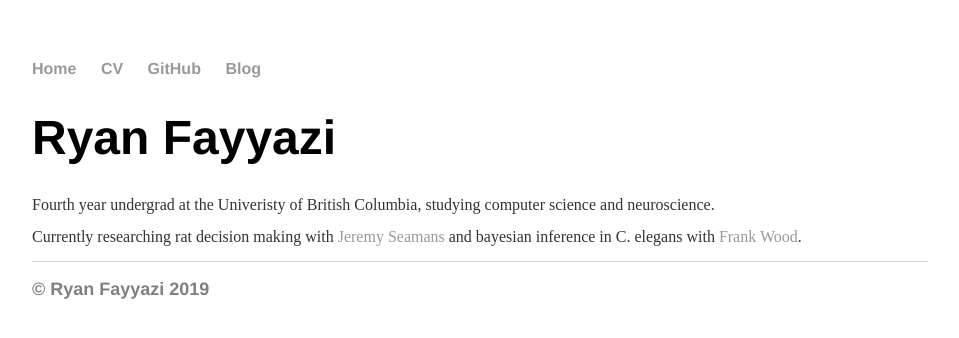
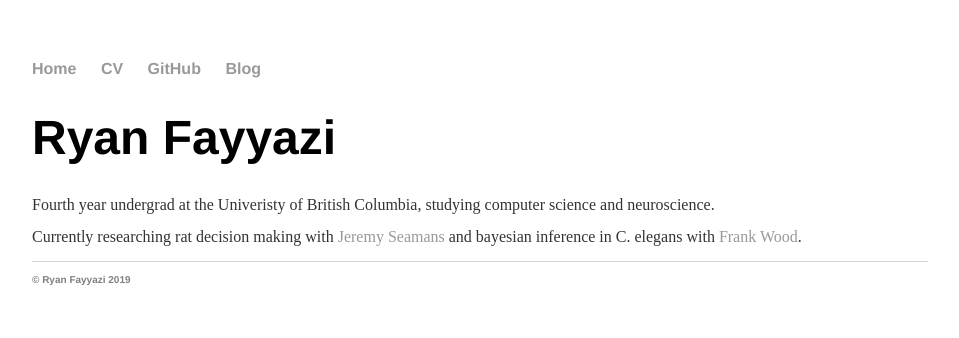
Before and after one commit to rfayyazi/rfayyazi.github.io, a Jekyll site: the page built from index.html, in a window 1280 px wide. Shown: the top 338 px of the page, without its empty margins (160-1119 px from the left). Built offline with Jekyll 4.4.1, drawn with Linux system fonts in a browser that asks for light colours.

Commit message:
Update default.html

```diff
--- a/_layouts/default.html
+++ b/_layouts/default.html
@@ -22,7 +22,7 @@
 			<footer>
 	    		<ul>
 <!-- 	        		<li><a href="mailto:rfayyazi@gmail.com">email</a></li> -->
-				<p hello style="color:grey;font-size:18px;">&copy Ryan Fayyazi 2019 </p>
+				<p hello style="color:grey;font-size:10px;">&copy Ryan Fayyazi 2019 </p>
 			</ul>
 			</footer>
 		</body>
```
